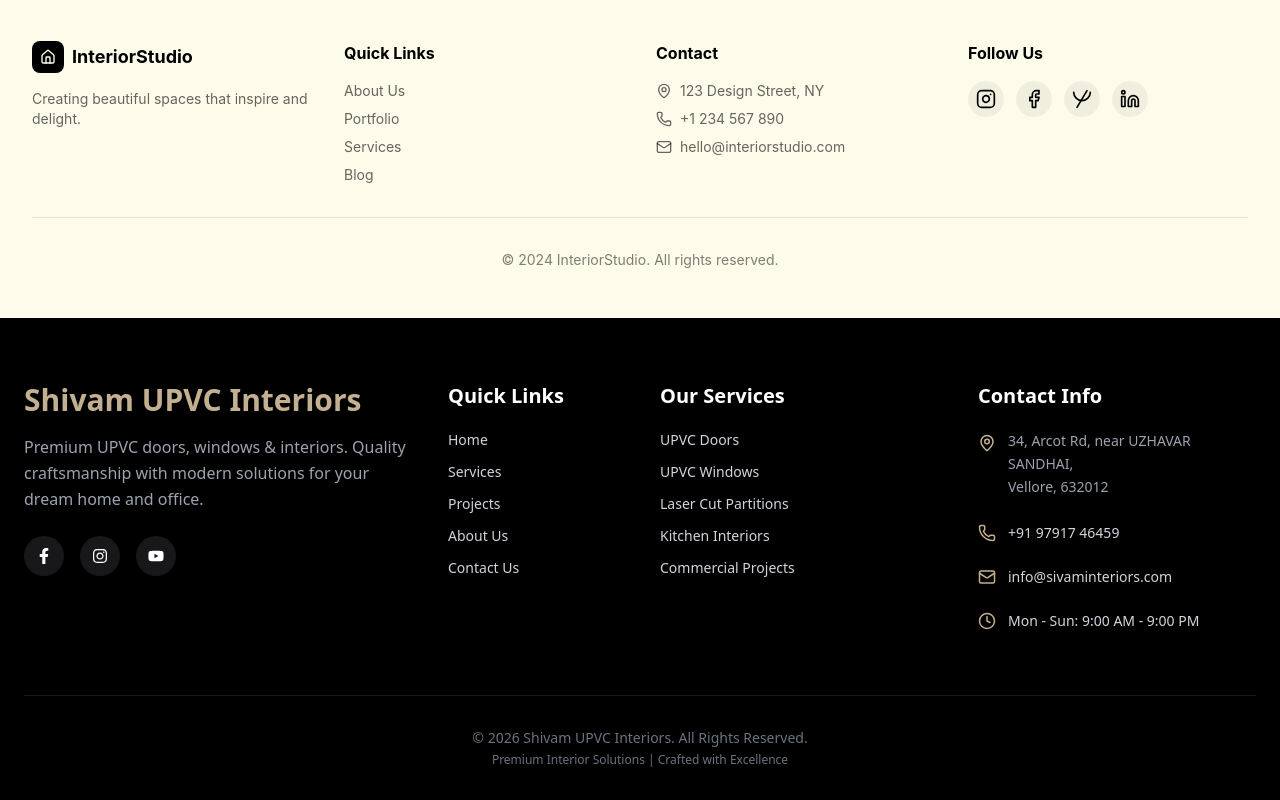
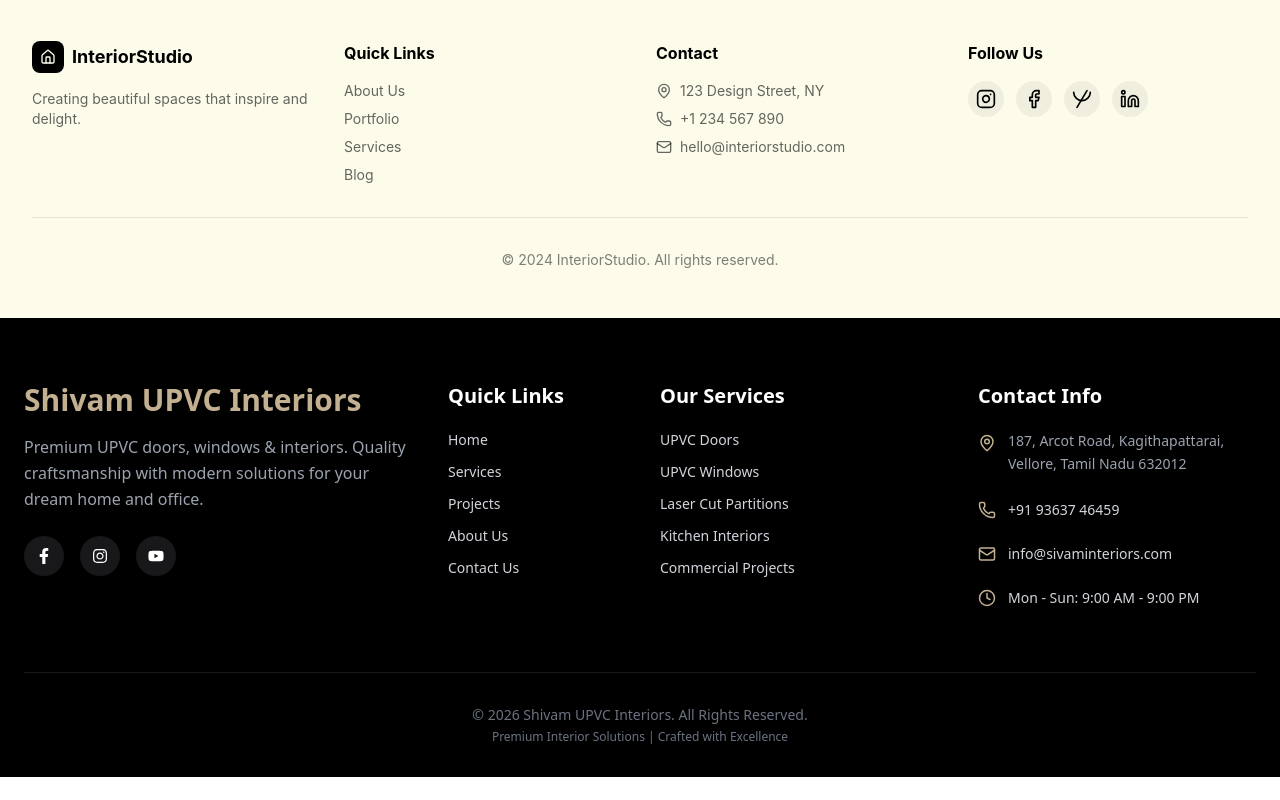
Before and after one commit to PUGAL1515/shivam-interiors, a React (Vite) app in the folder frontend/: page /about in a window 1280 px wide. Shown: the part 3632-4432 px from the top of the page. After the commit the page ends 4409 px from the top, so only its background shows below. Built offline with nearby package versions, Linux system fonts and the light colour scheme; no server answers.

Commit message:
changed the address and number

```diff
--- a/frontend/src/components/Footer.jsx
+++ b/frontend/src/components/Footer.jsx
@@ -83,17 +83,20 @@ const Footer = () => {
                         <div className="space-y-6 text-sm">
                             {/* Address Section */}
                             <div className="flex gap-3">
-                                <MapPin size={18} className="mt-1 text-[#C3B091] flex-shrink-0" />
-                                <p className="text-gray-400 leading-relaxed">
-                                    34, Arcot Rd, near UZHAVAR SANDHAI,<br />
-                                    Vellore, 632012
-                                </p>
-                            </div>
+    <MapPin size={18} className="mt-1 text-[#C3B091] flex-shrink-0" />
+    <p className="text-gray-400 leading-relaxed">
+        187, Arcot Road, Kagithapattarai,<br />
+        Vellore, Tamil Nadu 632012
+    </p>
+</div>
 
                             <div className="flex items-center gap-3">
                                 <Phone size={18} className="text-[#C3B091]" />
-                                <a href="tel:+917760408660" className="hover:text-white transition-colors">
-                                    +91 97917 46459
+                                <a
+                                    href="tel:+919363746459"
+                                    className="hover:text-white transition-colors"
+                                >
+                                    +91 93637 46459
                                 </a>
                             </div>
 
```
